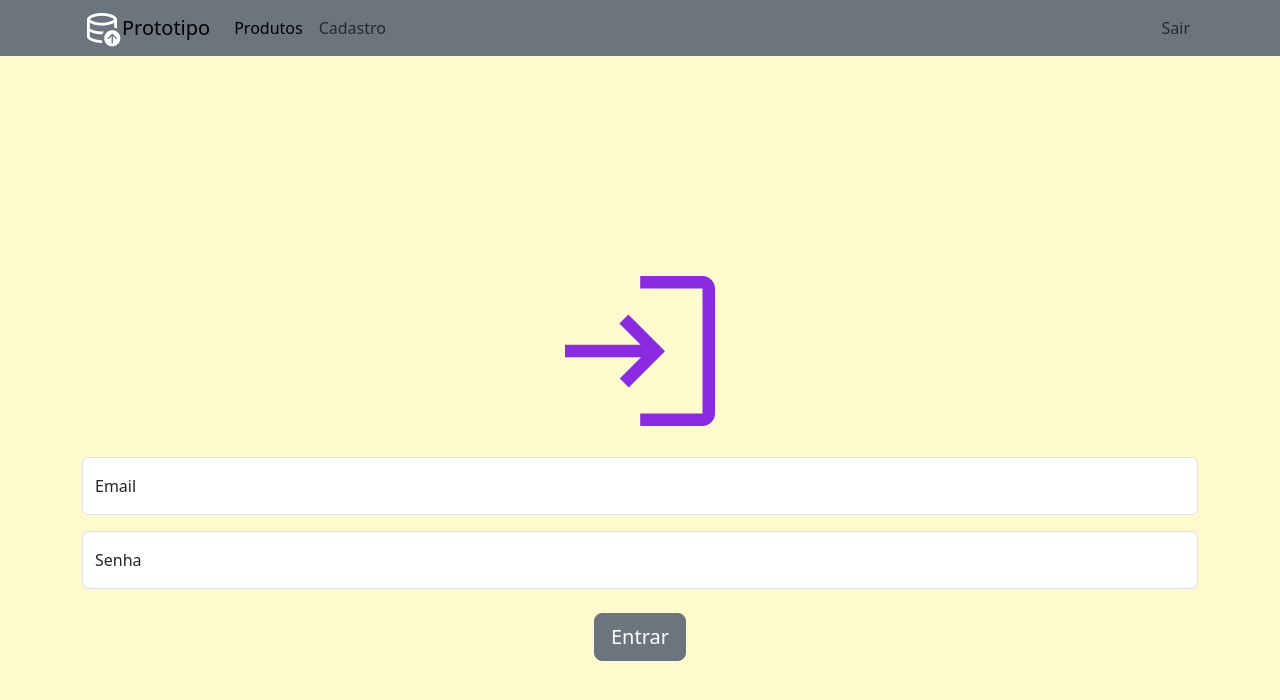
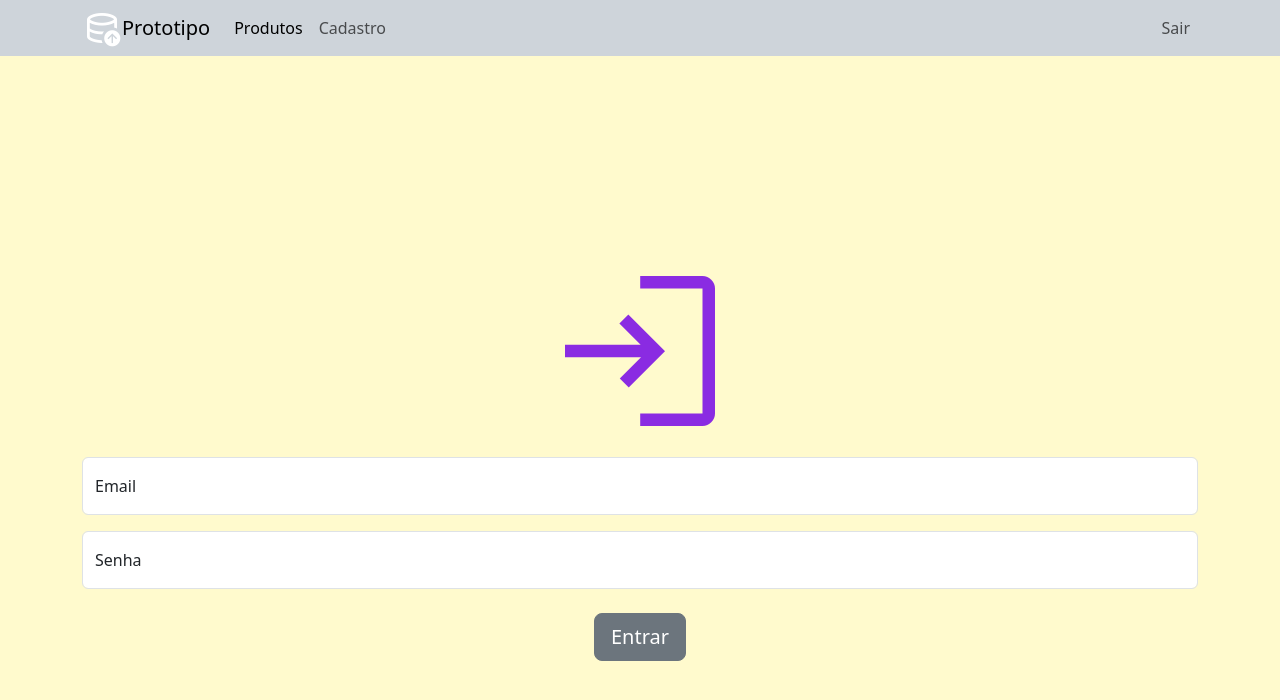
Before and after one commit to Airtociv/caderno, a React (Create React App) app: page / in a window 1280 px wide. Shown: the top 700 px of the page. Built offline with nearby package versions, Linux system fonts and the light colour scheme.

Commit message:
ajuste na navegação

```diff
--- a/src/components/Navega.jsx
+++ b/src/components/Navega.jsx
@@ -5,7 +5,7 @@ import Navbar from "react-bootstrap/Navbar";
 const Navega = () => {
   return (
     <div>
-      <Navbar expand="lg" bg="secondary" data-bs-theme="light">
+      <Navbar expand="lg" className="bg-dark-subtle" data-bs-theme="light">
         <Container>
           <span
             className="material-symbols-outlined"
```
